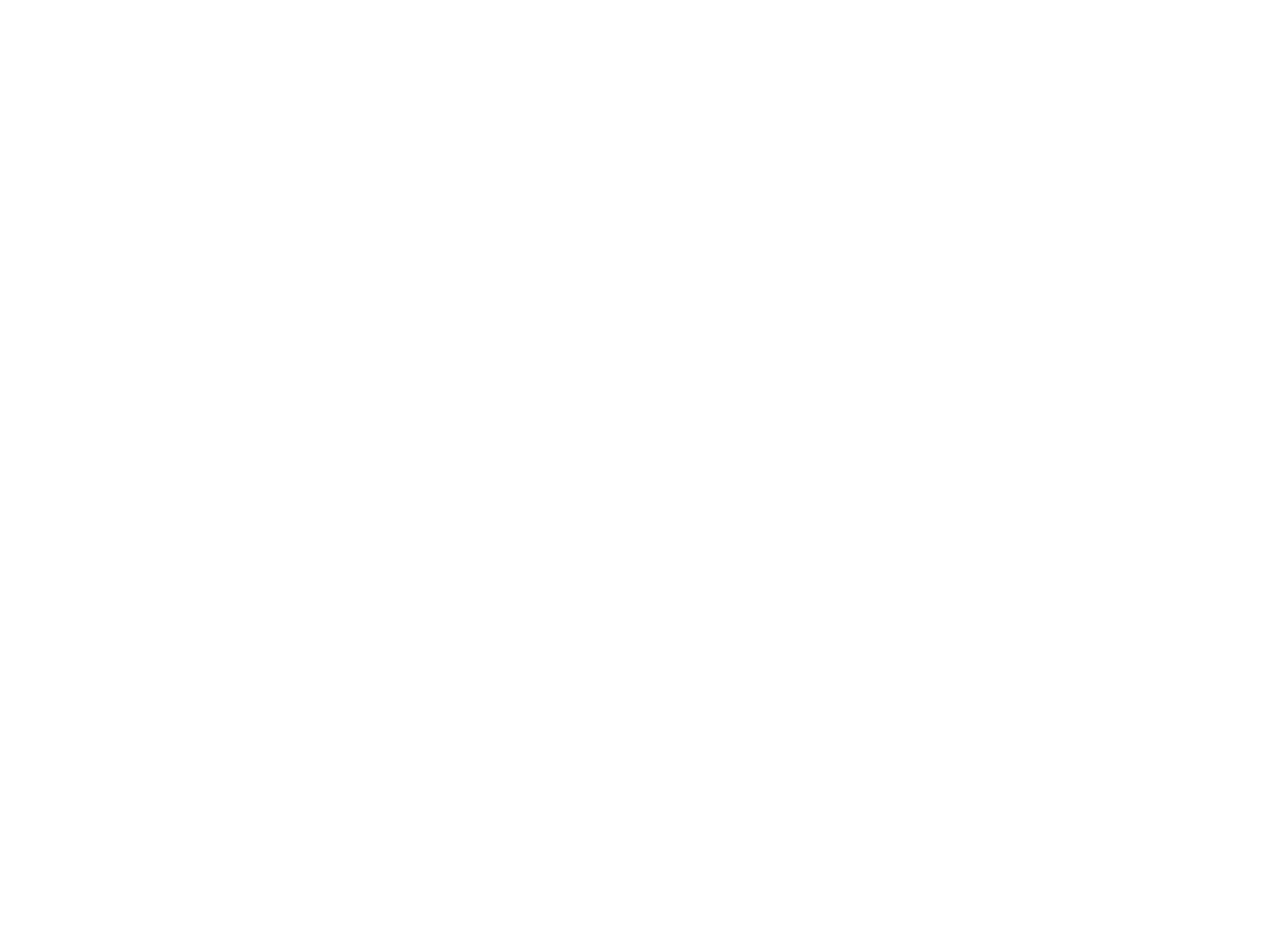
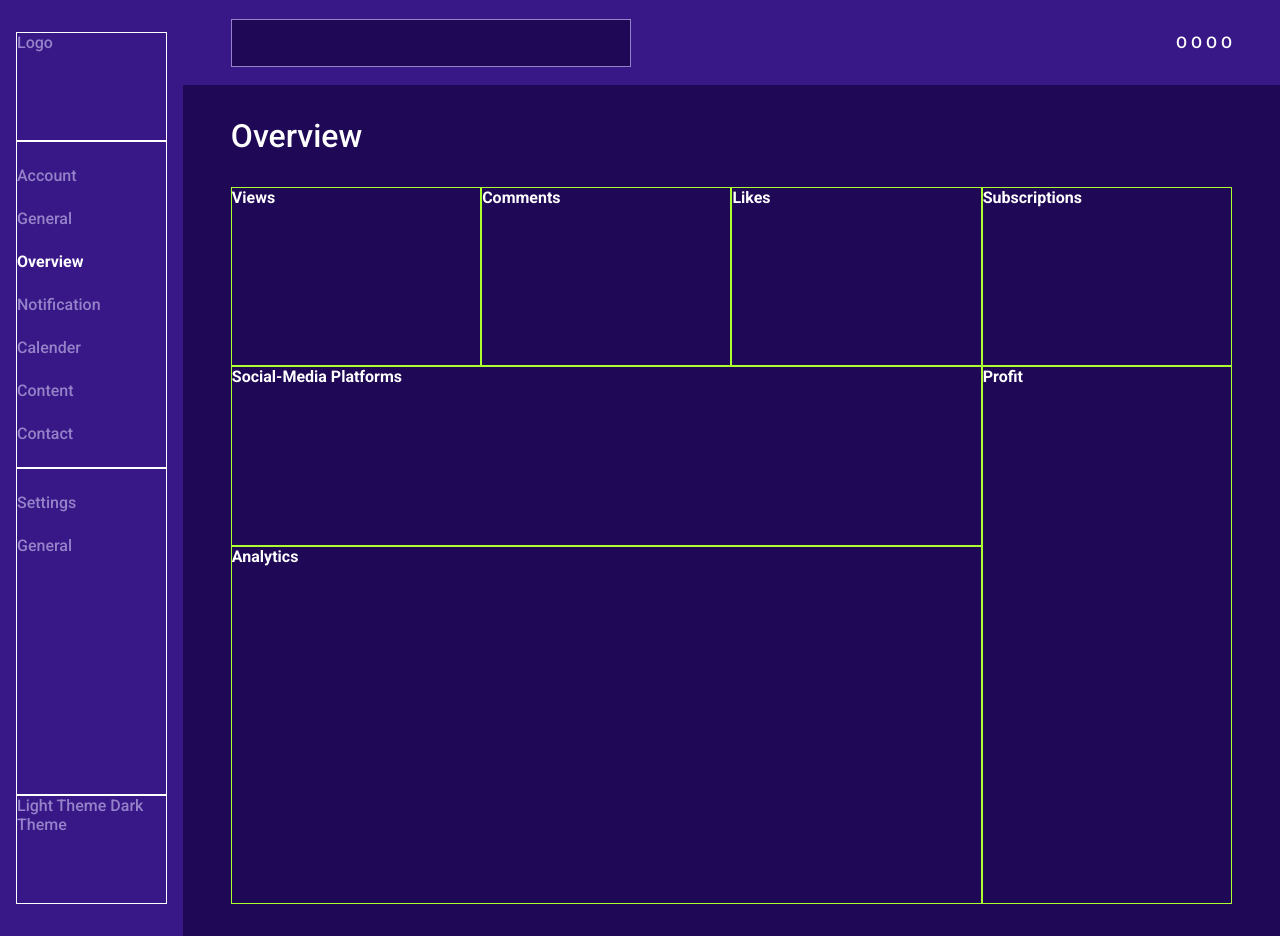
Before and after one commit to Tricheck-A/Admin-Dashboard, a plain HTML site: page index.html in a window 1280 px wide. Before the commit the page ends 800 px from the top, so only its background shows below. Drawn offline with Linux system fonts and the light colour scheme.

Commit message:
created main grid and subgrids
created main grid and subgrids as well as basic styling rules for colors and font sizes

```diff
--- a/index.html
+++ b/index.html
@@ -9,6 +9,75 @@
     <title>Admin Dashboard</title>
 </head>
 <body>
-
+    <div class="gridContainer">
+        <div class="sidebar">
+            <div class="logoContainer">Logo</div>
+            <div class="navContainer">
+                <ul>
+                    <li>Account</li>
+                    <li>General</li>
+                    <li>Overview</li>
+                    <li>Notification</li>
+                    <li>Calender</li>
+                    <li>Content</li>
+                    <li>Contact</li>
+                </ul>
+            </div>
+            <div class="settingsContainer">
+                <ul>
+                    <li>Settings</li>
+                    <li>General</li>
+                </ul>
+            </div>
+            <div class="colorModeContainer">
+                <span>Light Theme</span>
+                <span>Dark Theme</span>
+            </div>
+        </div>
+        <div class="mainContainer">
+            <div class="header">
+                <input type="search" name="search" id="search">
+                <div class="headerIcons">
+                    <span>O</span>
+                    <span>O</span>
+                    <span>O</span>
+                    <span>O</span>
+                </div>
+            </div>
+            <div class="mainContent">
+                <h1>Overview</h1>
+                <div class="cards">
+                    <div class="views">
+                        <h2>Views</h2>
+                        <div class="viewsCard" class="card"></div>
+                    </div>
+                    <div class="comments">
+                        <h2>Comments</h2>
+                        <div class="commentsCard" class="card"></div>
+                    </div>
+                    <div class="likes">
+                        <h2>Likes</h2>
+                        <div class="likesCard"></div>
+                    </div>
+                    <div class="subscriptions">
+                        <h2>Subscriptions</h2>
+                        <div class="subscriptionsCard" class="card"></div>
+                    </div>
+                    <div class="somePlatforms">
+                        <h2>Social-Media Platforms</h2>
+                        <div class="soMeCard" class="card"></div>
+                    </div>
+                    <div class="profit">
+                        <h2>Profit</h2>
+                        <div class="profitCard" class="card"></div>
+                    </div>
+                    <div class="analytics">
+                        <h2>Analytics</h2>
+                        <div class="analyticsCard" class="card"></div>
+                    </div>
+                </div>
+            </div>
+        </div>
+    </div>
 </body>
 </html>
--- a/style.css
+++ b/style.css
@@ -0,0 +1,162 @@
+@import url('https://fonts.googleapis.com/css2?family=Roboto:wght@500;700&display=swap');
+
+*, *:before, *:after {
+    -webkit-box-sizing: border-box;
+    -moz-box-sizing: border-box;
+    box-sizing: border-box;
+}
+
+:root {
+    --regular-text-size: 12pt;
+    --detail-text-size: 10pt;
+    --h1-text-size: 24pt;
+    --font-family: 'Roboto', sans-serif;
+    --padding-top-border: 2em;
+    --padding-bottom-border: 2em;
+    --padding-main-side-borders: 3em;
+
+    --dark-bg-color: rgb(31, 8, 85);
+    --light-bg-color: rgb(56, 23, 134);
+    --main-text-color: white;
+    --sub-text-color: rgb(149, 130, 201);
+
+    --bold-text-weight: 700;
+    --light-text-weight: 100;
+}
+
+body {
+    margin: 0;
+    padding: 0;
+    font-size: var(--regular-text-size);
+    color: var(--main-text-color);
+    font-family: var(--font-family);
+    font-weight: var(--light-text-weight);
+}
+
+ul, li {
+    margin: 0;
+    padding: 0;
+    list-style-type: none;
+}
+
+li {
+    margin: 1.5em 0 1.5em 0;
+}
+
+.navContainer > ul > li:nth-child(3){
+    color: var(--main-text-color);
+    font-weight: var(--bold-text-weight);
+}
+
+h1 {
+    font-size: var(--h1-text-size);
+    font-weight: var(--light-text-weight);
+    padding: 0 0 2rem 0;
+    margin: 0;
+}
+
+h2 {
+    font-size: var(--regular-text-size);
+    font-weight: var(--bold-text-weight);
+    padding: 0;
+    margin: 0 0 1em 0;
+}
+
+.gridContainer {
+    height: 100vh;
+    display: grid;
+    grid-template-columns: 1fr 6fr;
+}
+
+.mainContainer {
+    display: grid;
+    grid-template-rows: 1fr 10fr;
+}
+
+.mainContent {
+    background-color: var(--dark-bg-color);
+    padding: var(--padding-top-border) var(--padding-main-side-borders) var(--padding-bottom-border) var(--padding-main-side-borders);
+    display: flex;
+    flex-direction: column;
+}
+
+.cards {
+    flex: 1;
+    display: grid;
+    grid-template-columns: repeat(4, 1fr);
+    grid-template-rows: repeat(4, 1fr);
+    grid-template-areas: "views comments likes subscriptions"
+                         "somePlatforms somePlatforms somePlatforms profit"
+                         "analytics analytics analytics profit"
+                         "analytics analytics analytics profit";
+}
+
+.cards > div {
+    border: 1px solid greenyellow;
+}
+
+.views{
+    grid-area: views;
+}
+
+.comments {
+    grid-area: comments;
+}
+
+.likes {
+    grid-area: likes;
+}
+
+.subscriptions {
+    grid-area: subscriptions;
+}
+
+.somePlatforms {
+    grid-area: somePlatforms;
+}
+
+.profit {
+    grid-area: profit;
+}
+
+.analytics {
+    grid-area: analytics;
+}
+
+.sidebar {
+    background-color: var(--light-bg-color);
+    color: var(--sub-text-color);
+    padding: var(--padding-top-border) 1em var(--padding-bottom-border) 1em;
+    display: grid;
+    grid-template-rows: 1fr 3fr 3fr 1fr;
+}
+
+.sidebar > div {
+    border: 1px solid white;
+}
+
+.header {
+    display: flex;
+    justify-content: space-between;
+    align-items: center;
+    background-color: var(--light-bg-color);
+    padding: 1em var(--padding-main-side-borders) 1em var(--padding-main-side-borders);
+}
+
+input[type="search"]{
+    appearance: none;
+    -webkit-appearance: none;
+    color: white;
+    font-size: var(--regular-text-size);
+    background-color: var(--dark-bg-color);
+    border: 1px solid var(--sub-text-color);
+    width: 25em;
+    height: 3em;
+    transition: 0.1s;
+}
+
+/* input[type="search"]:focus{
+    appearance: none;
+    border: 1px solid var(--sub-text-color);
+    width: 25em;
+} */
```
